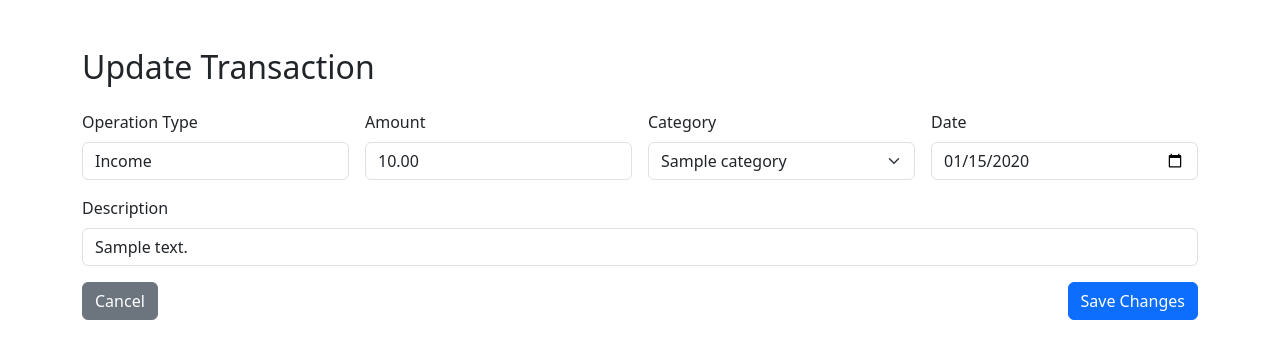
After one commit to Aqwarys/FinTracker, a Django app: page /update/1 in a window 1280 px wide. The commit adds this page. Shown: the top 359 px of the page. Run offline with Django 5.2, Linux system fonts and the light colour scheme; tables that the repository leaves empty hold one stand-in row (values such as "Sample post"); some libraries are stand-ins or nearby versions.

Commit message:
fully added CRUD operations, new form to Update

```diff
--- a/tracker/forms.py
+++ b/tracker/forms.py
@@ -11,3 +11,17 @@ class TransactionForm(forms.ModelForm):
             'description': forms.TextInput(attrs={'class': 'form-control'}),
             'date': forms.DateInput(attrs={'type': 'date'})
         }
+
+
+class UpdateTransactionForm(forms.ModelForm):
+     class Meta:
+         model = Transaction
+         fields = ['operation_type', 'amount', 'category', 'date', 'description']
+
+         widgets = {
+            'operation_type': forms.Select(attrs={'class': 'form-select'}),
+            'amount': forms.NumberInput(attrs={'class': 'form-control'}),
+            'date': forms.DateInput(attrs={'class': 'form-control', 'type': 'date'}),
+            'category': forms.Select(attrs={'class': 'form-select'}),
+            'description': forms.TextInput(attrs={'class': 'form-control'}),
+        }
--- /dev/null
+++ b/tracker/templates/tracker/update_transaction.html
@@ -0,0 +1,56 @@
+{% extends "base.html" %}
+{% load static %}
+{% block title %}Update Transaction{% endblock %}
+
+{% block content %}
+<div class="container mt-5">
+    <h2 class="mb-4">Update Transaction</h2>
+
+    <form method="POST" class="row g-3">
+        {% csrf_token %}
+
+        <!-- Operation Type (select) -->
+        <div class="col-md-3">
+            <label for="id_operation_type" class="form-label">Operation Type</label>
+            <select class="form-control" id="id_operation_type" name="operation_type">
+                <option value="Income" {% if form.initial.operation_type == 'income' %}selected{% endif %}>Income</option>
+                <option value="Expense" {% if form.initial.operation_type == 'expense' %}selected{% endif %}>Expense</option>
+            </select>
+        </div>
+
+        <!-- Amount -->
+        <div class="col-md-3">
+            <label for="id_amount" class="form-label">Amount</label>
+            <input type="number" class="form-control" id="id_amount" name="amount" value="{{ form.initial.amount }}">
+        </div>
+
+        <!-- Category -->
+        <div class="col-md-3">
+            <label for="id_category" class="form-label">Category</label>
+            <select class="form-select" id="id_category" name="category">
+                {% for cat in form.fields.category.queryset %}
+                    <option value="{{ cat.id }}" {% if form.initial.category.id == cat.id %}selected{% endif %}>{{ cat.name }}</option>
+                {% endfor %}
+            </select>
+        </div>
+
+        <!-- Date -->
+        <div class="col-md-3">
+            <label for="id_date" class="form-label">Date</label>
+            <input type="date" class="form-control datepicker" id="id_date" name="date" value="{{ form.initial.date|date:'Y-m-d' }}">
+        </div>
+
+        <!-- Description -->
+        <div class="col-12">
+            <label for="id_description" class="form-label">Description</label>
+            <input type="text" class="form-control" id="id_description" name="description" value="{{ form.initial.description }}">
+        </div>
+
+        <!-- Submit -->
+        <div class="col-12 d-flex justify-content-between">
+            <a href="{% url 'tracker:index' %}" class="btn btn-secondary">Cancel</a>
+            <button type="submit" class="btn btn-primary">Save Changes</button>
+        </div>
+    </form>
+</div>
+{% endblock %}
--- a/tracker/urls.py
+++ b/tracker/urls.py
@@ -4,4 +4,6 @@ app_name = 'tracker'
 
 urlpatterns = [
     path('', views.index, name='index'),
+    path('delete/<int:pk>', views.delete_transaction, name='delete_transaction'),
+    path('update/<int:pk>', views.update_transaction, name='update_transaction'),
 ]
--- a/tracker/views.py
+++ b/tracker/views.py
@@ -1,6 +1,8 @@
-from django.shortcuts import render, redirect
+from django.shortcuts import render, redirect, get_object_or_404
+from django.urls import reverse_lazy
+from django.views.generic.edit import UpdateView
 from .models import Transaction, Category
-from .forms import TransactionForm
+from .forms import TransactionForm, UpdateTransactionForm
 
 
 def index(request):
@@ -22,3 +24,28 @@ def index(request):
         'category': category
     }
     return render(request, 'tracker/index.html', context)
+
+
+def delete_transaction(request, pk):
+    transaction = get_object_or_404(Transaction, pk=pk)
+    transaction.delete()
+    return redirect('tracker:index')
+
+def update_transaction(request, pk):
+    transaction = Transaction.objects.get(pk=pk)
+
+    if request.method == 'POST':
+        form = UpdateTransactionForm(request.POST, instance=transaction)
+        if form.is_valid():
+            form.save()
+            return redirect('tracker:index')
+        else:
+            print(form.errors)
+    else:
+        form = UpdateTransactionForm(instance=transaction)
+
+    context = {
+        'form': form,
+        'transaction': transaction
+    }
+    return render(request, 'tracker/update_transaction.html', context=context)
```
Also changed, not shown: tracker/templates/tracker/index.html (+17 -1 lines).
